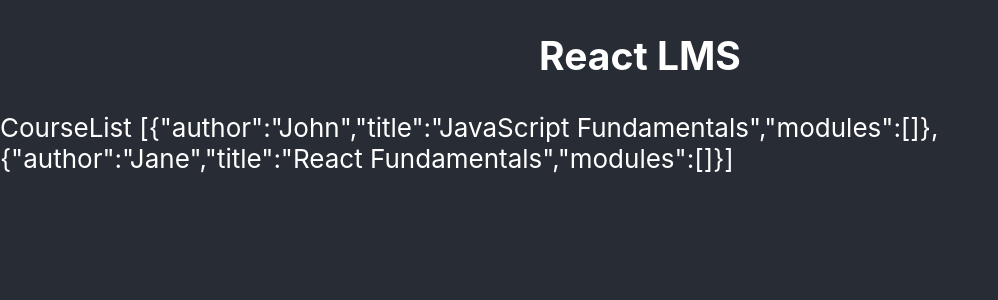
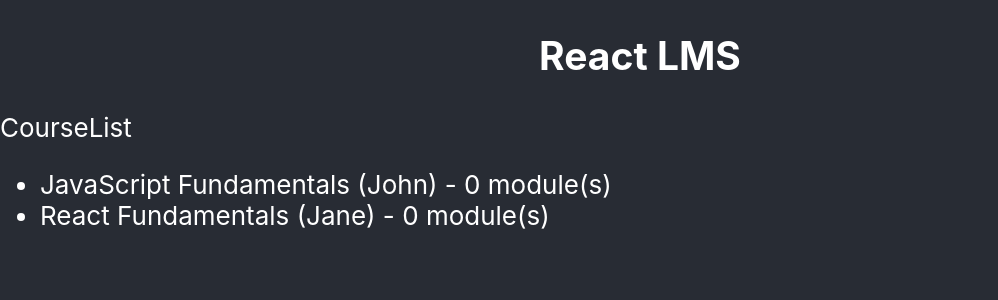
Before and after one commit to zsolt-nagy/react-lms, a React (Create React App) app: page / in a window 1280 px wide. Shown: the top 300 px of the page, without its empty margins (0-998 px from the left). Built offline with nearby package versions, Linux system fonts and the light colour scheme.

Commit message:
CourseItem rendering

```diff
--- a/src/App.js
+++ b/src/App.js
@@ -5,11 +5,13 @@ import CourseList from "./Components/CourseList/CourseList";
 function App() {
     const [courses, setCourses] = useState([
         {
+            id: 1,
             author: "John",
             title: "JavaScript Fundamentals",
             modules: [],
         },
         {
+            id: 2,
             author: "Jane",
             title: "React Fundamentals",
             modules: [],
--- /dev/null
+++ b/src/Components/CourseList/CourseItem/CourseItem.css
@@ -0,0 +1,7 @@
+.course-item {
+    cursor: pointer;
+}
+
+.course-item:hover {
+    color: goldenrod;
+}
--- /dev/null
+++ b/src/Components/CourseList/CourseItem/CourseItem.jsx
@@ -0,0 +1,8 @@
+import React from 'react';
+import './CourseItem.css';
+
+export default function CourseItem({ author, title, modules }) {
+  return (
+    <li className="course-item">{title} ({author}) - {modules.length} module(s)</li>
+  );
+}
--- a/src/Components/CourseList/CourseList.jsx
+++ b/src/Components/CourseList/CourseList.jsx
@@ -1,7 +1,20 @@
 import React from 'react';
+import CourseItem from './CourseItem/CourseItem';
 
 export default function CourseList({ courses }) {
-  return (
-    <div>CourseList {JSON.stringify(courses)}</div>
-  );
+
+    const CourseItemsJSX = courses.map(course => (
+        <CourseItem
+            key={course.id}
+            {...course} />
+    ));
+
+    return (
+        <section>
+            CourseList
+            <ul>
+                {CourseItemsJSX}
+            </ul>
+        </section>
+    );
 }
```
